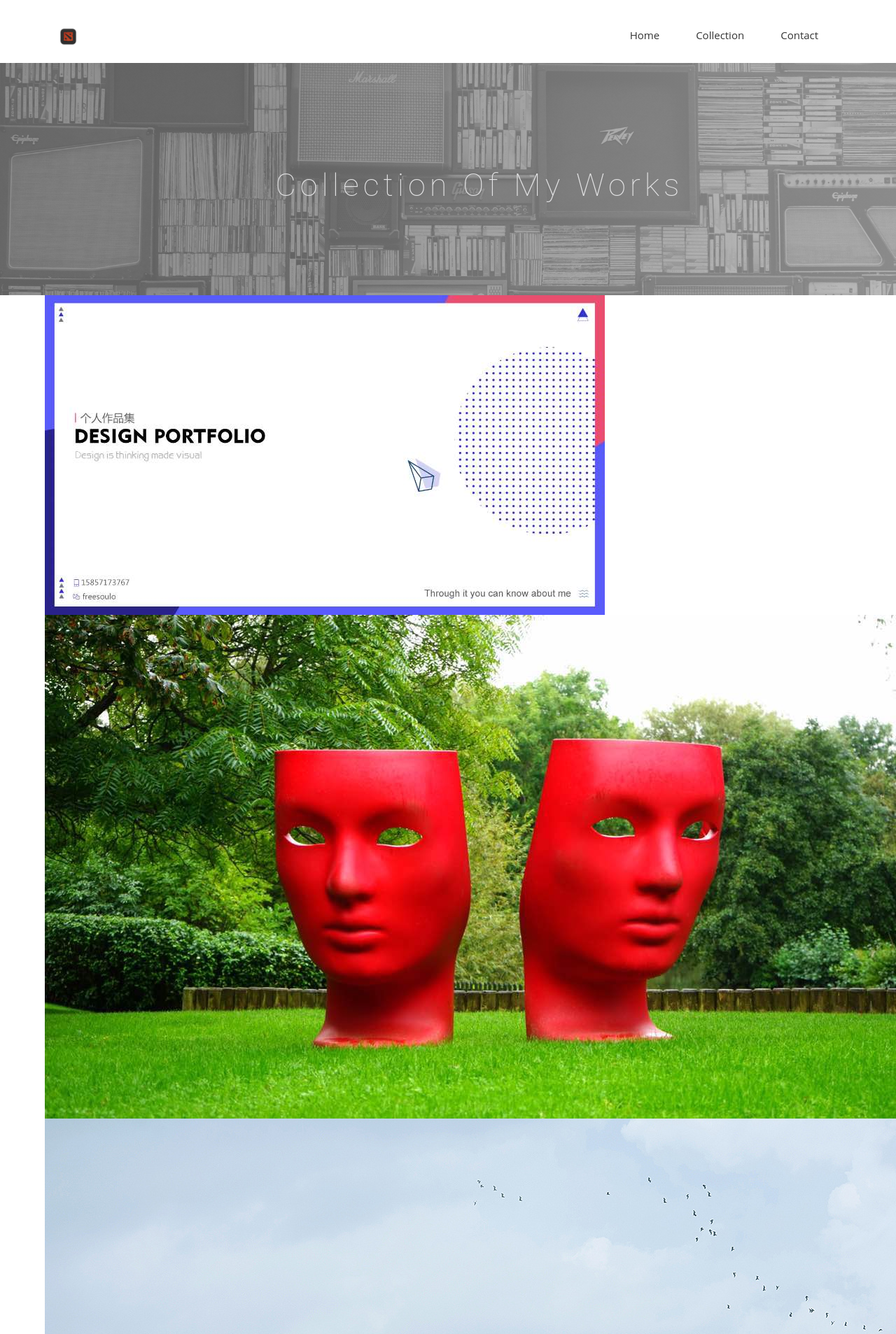
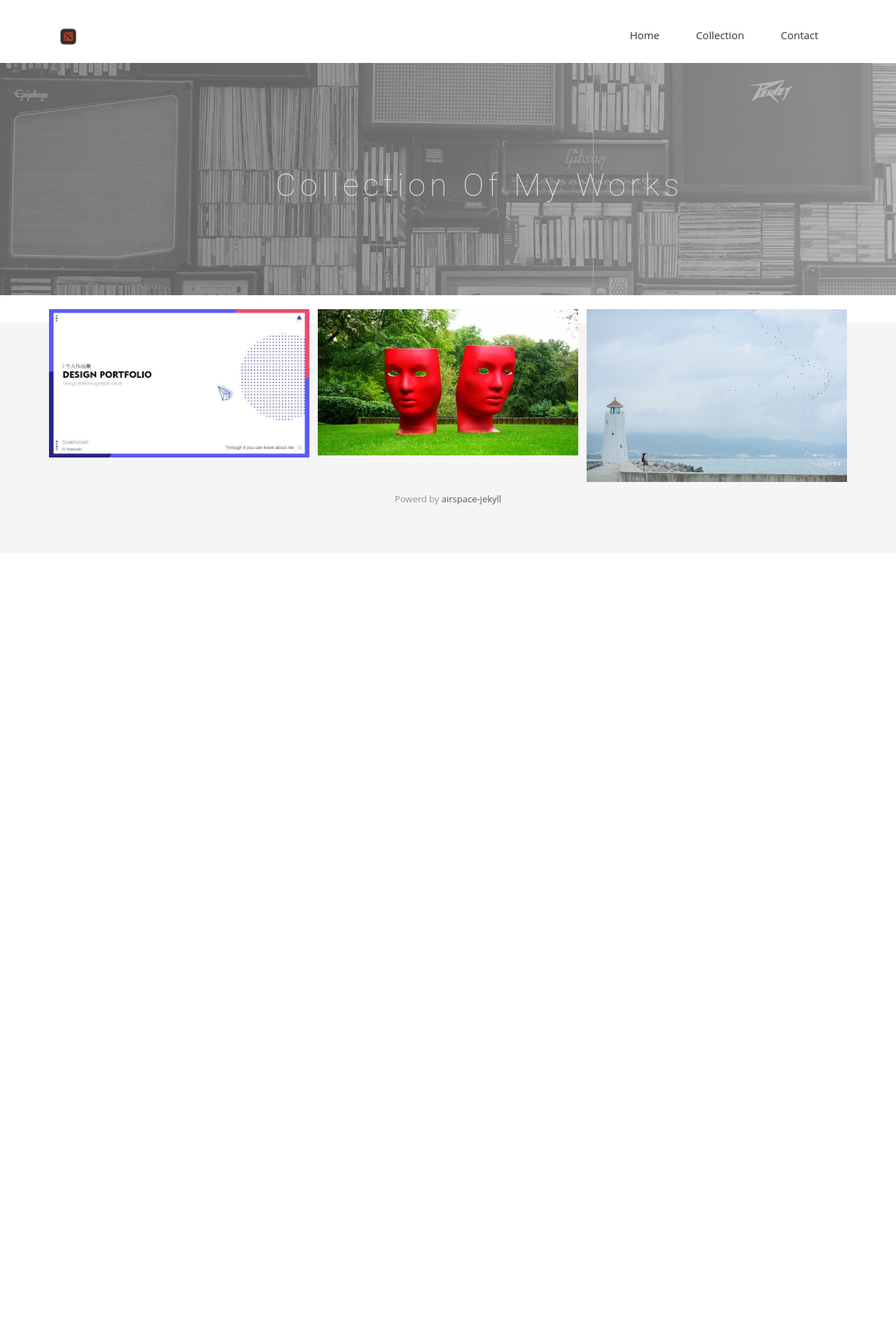
Before and after one commit to shuohanr/back.shuohanr.github.io, a Jekyll site: the page built from collection.html, in a window 1280 px wide. Shown: the top 1907 px of the page at 70% size. Built offline with Jekyll 4.4.1, drawn with Linux system fonts in a browser that asks for light colours; nearby versions of some CDN libraries; some web fonts are replaced; after the commit the page ends 900 px from its top, so only the background shows below that.

Commit message:
布局！快疯了

```diff
--- a/collection.html
+++ b/collection.html
@@ -16,7 +16,8 @@ permalink: /collection/
     </div>
   </div>
 </section>
-<!--<section class="chapters cf">-->
+<div>
+<section class="chapters cf">
 <div class="wrapper">
 {% for post in site.posts %}
 <div class="chapter">
@@ -33,4 +34,5 @@ permalink: /collection/
 </div>
 {% endfor %}
 </div>
-<!--</section>-->
+</section>
+</div>
```
